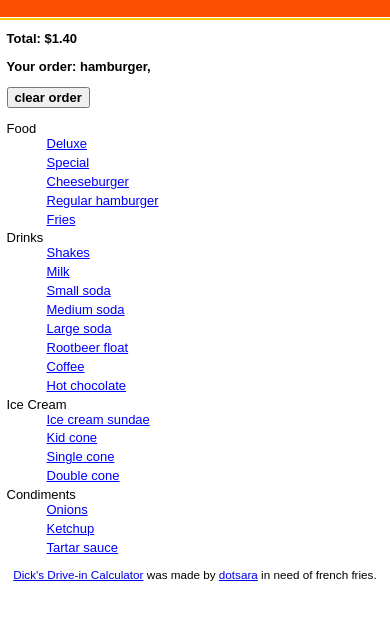
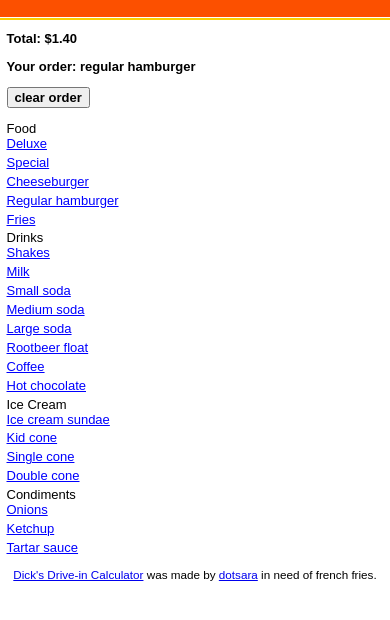
Before and after one commit to dotsara/ddi-calc, a plain HTML site: page index.html in a window 390 px wide. Both pictures are taken after a click on the link "Regular hamburger". Shown: the part 54-674 px from the top of the page. Drawn offline with nearby package versions, Linux system fonts and the light colour scheme.

Commit message:
(No more round #s) menu item update, mucking with list length, notes
menu item update:
* "hamburger" to "regular hamburger"

mucking with list length:
* I'll probably want this in a variable, but using
  $orderItems[0].childNodes.length to decide whether/when to add a
  comma to the list (nerd!) (just wait until I work out how I want to
  do the *Oxford comma*)

notes:
* about that very thing (see above)

```diff
--- a/index.html
+++ b/index.html
@@ -24,7 +24,7 @@
 
   <section class="total">
     <p>Total: $<span class="order-total">0</span></p>
-    <p>Your order: <span class="order-items"> </span></p>
+    <p>Your order: <span class="order-items"></span></p>
     <p class="clear-order"><button>clear order</button></p>
   </section>
 
@@ -34,7 +34,7 @@
       <dd><a data-name="deluxe">Deluxe</a></dd>
       <dd><a data-name="special">Special</a></dd>
       <dd><a data-name="cheeseburger">Cheeseburger</a></dd>
-      <dd><a data-name="hamburger">Regular hamburger</a></dd>
+      <dd><a data-name="regular hamburger">Regular hamburger</a></dd>
       <dd><a data-name="fries">Fries</a></dd>
       <dt>Drinks</dt>
       <dd><a data-name="shakes">Shakes</a></dd>
--- a/javascript/calculator.js
+++ b/javascript/calculator.js
@@ -7,13 +7,11 @@
 // when an item is clicked, the total (with tax) should update on the screen
 // there should be a "current order" list showing clicked item quantities & cost
 
-// starting out very very basic
-
 var menuArray = [
   {"name":"deluxe", "cost": 3.10},
   {"name":"special", "cost": 2.00},
   {"name":"cheeseburger", "cost": 1.75},
-  {"name":"hamburger", "cost": 1.40},
+  {"name":"regular hamburger", "cost": 1.40},
   {"name":"fries", "cost": 1.75},
   {"name":"shakes", "cost": 2.50},
   {"name":"milk", "cost": 1.25},
@@ -70,6 +68,8 @@ $(document).ready(function() {
   console.log(totalWithTax(totalUpAllItems(allItemsCost)));
 
   console.log("$orderTotalNumber is: ", $orderTotalNumber);
+  console.log("$orderItems is: ", $orderItems);
+  console.log("$orderItems[0].childNodes is: ", $orderItems[0].childNodes);
 
   // when a user clicks a menu item… first we'll report `this` to the console
   $( ".menu" ).on( "click", "a", function() {
@@ -103,7 +103,20 @@ $(document).ready(function() {
         $orderTotalNumber = Number($orderTotalNumber + menuArray[index].cost);
         console.log("and now $orderTotalNumber is: ", $orderTotalNumber);
         $orderTotalSpan.text($orderTotalNumber.toFixed(2));
-        $($orderItems).append(menuArray[index].name + ", ").val();
+        console.log("----------");
+        console.log("does $orderItems have anything in it?");
+        console.log("$orderItems[0].childNodes is: ", $orderItems[0].childNodes);
+        console.log("$orderItems[0].childNodes.length is: ", $orderItems[0].childNodes.length);
+        // this is the thing that adds the current item to the list
+        if ($orderItems[0].childNodes.length === 0) {
+          $($orderItems).append(menuArray[index].name).val();
+        } else {
+          $($orderItems).append(", " + menuArray[index].name).val();
+        };
+        // now I'm reporting it back to myself and checking .length again
+        console.log("item addeded! " + menuArray[index].name);
+        console.log("$orderItems[0].childNodes.length is: ", $orderItems[0].childNodes.length);
+        console.log("----------");
         break;
       };
 
@@ -132,6 +145,31 @@ var allItemsCost = menuArray.map(function(menuCost) {
   return menuCost.cost.toFixed(2);
 });
 
+/*
+
+  so I think I want to add a helper function that checks whether to add
+  a comma before the current item that's being added to the list.
+
+  I think I can do that by checking childNodes.length--
+
+  * if it's 0: don't add a comma before and nothing after
+  * if it's 1: don't add a comma, but add "and [current item]"
+  * if it's > 2: add a comma before and the current item
+
+  of course the trick is… how to replace the "and" from when there
+  were just 2 items…
+
+  I started playing around with this, but moved it down here for now
+        // I will refactor this into a helper function
+        var orderItemsHasContent = $orderItems[0].childNodes.length;
+        if (orderItemsHasContent === 0) {
+          $($orderItems).append(menuArray[index].name).val();
+        } else if (orderItemsHasContent === 1) {
+          $($orderItems).append(" and " + menuArray[index].name).val();
+        } else if (orderItemsHasContent >= 2) {
+          $($orderItems).append(", " + menuArray[index].name).val();
+        };
+*/
 // stuff I'm keeping around but folding up so it's out of the way
 
 var menu = {
--- a/stylesheets/ddi.css
+++ b/stylesheets/ddi.css
@@ -33,7 +33,8 @@ footer {
 }
 
 dd {
-  margin-bottom: .3rem;
+
+  margin: 0 0 .3rem 0;
 }
 
 dd > a {
@@ -49,3 +50,8 @@ dd > a:hover {
 .total p {
   font-weight: bold;
 }
+
+.order-items-count,
+.order-items-count-number {
+  display: none;
+}
```
